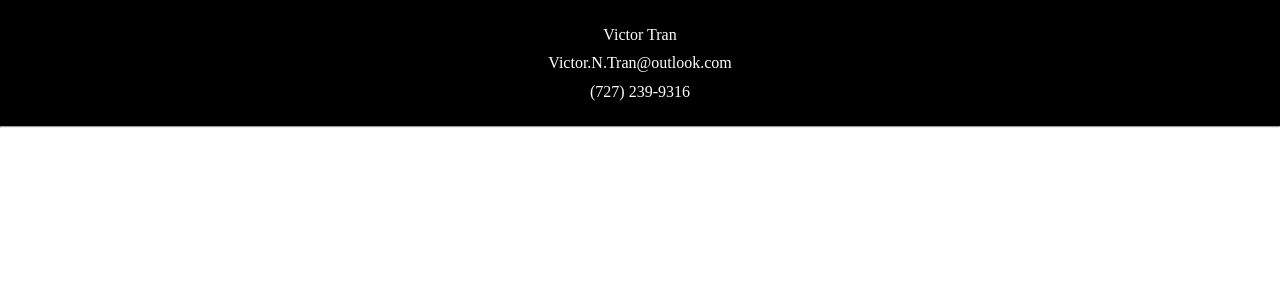
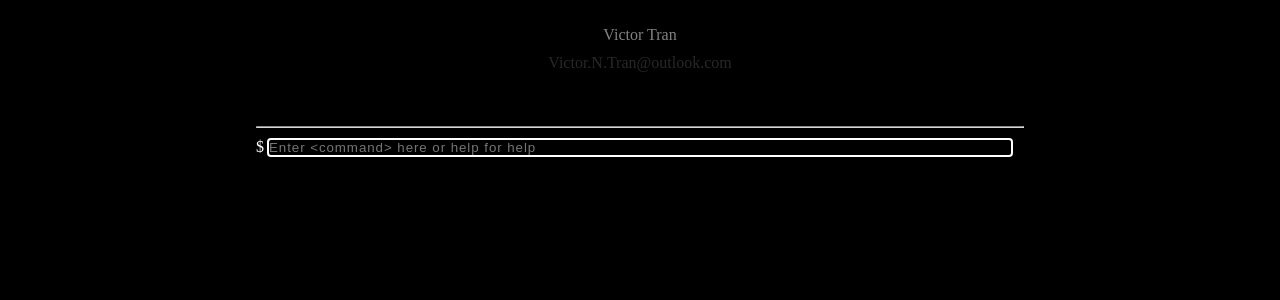
Before and after one commit to iVictor-Git/iVictor-Git.github.io, a React app: page / in a window 1280 px wide. Shown: the top 300 px of the page. Built offline with nearby package versions, Linux system fonts and the light colour scheme.

Commit message:
Create container and dummy components that will serve as the command line/terminal

```diff
--- a/src/App.css
+++ b/src/App.css
@@ -1,6 +1,13 @@
+body {
+  width: 100vw;
+  background-color: black;
+  overflow: hidden;
+}
+
 .App {
   margin-top: 0;
   background-color: black;
-  width: 100vw;
+  width: 60%;
   height: 100%;
+  margin: 0 auto;
 }
--- a/src/App.js
+++ b/src/App.js
@@ -5,6 +5,7 @@ import { Welcome } from './components/Welcome/Welcome';
 import FadeInOut from './components/Animate/FadeInOut';
 
 import AsyncComponent from './hoc/AsyncComponent/AsyncComponent';
+import data from './config'
 
 class App extends Component {
   constructor() {
@@ -51,33 +52,37 @@ class App extends Component {
 
 
   render() {
-    const welcome = (
+    const welcome = this.state.welcome.show ? (
       <FadeInOut>
         <Welcome />
       </FadeInOut>
-    )
-    let Header, FadeIn, data;
+    ) : null;
+    let Header, FadeIn, Body, CommandLine;
+    const headerData = data.data;
 
     if (this.state.resume.show) {
-      data = ['Victor Tran', 'Victor.N.Tran@outlook.com', '(727) 239-9316'];
       Header = AsyncComponent(() => import('./components/Resume/Header/Header'));
       FadeIn = AsyncComponent(() => import('./components/Animate/FadeIn'));
+      Body = AsyncComponent(() => import('./components/Resume/Body/Body'));
+      CommandLine = AsyncComponent(() => import('./components/Resume/Body/CommandLine/CommandLine'))
     }
 
+    const resume = this.state.resume.show ? (
+      <React.Fragment>
+        <Header data={headerData} fadeIn={FadeIn} />
+        <FadeIn>
+          <hr />
+        </FadeIn>
+        <Body>
+          <CommandLine></CommandLine>
+        </Body>
+      </React.Fragment>
+    ) : null;
 
     return (
       <div className={styles.App}>
-        {this.state.welcome.show ? welcome : null}
-        {this.state.resume.show ? (
-          (
-            <React.Fragment>
-              <Header data={data} fadeIn={FadeIn} />
-              <FadeIn>
-                <hr />
-              </FadeIn>
-            </React.Fragment>
-          )
-        ) : null}
+        {welcome}
+        {resume}
 
       </div>
     );
--- /dev/null
+++ b/src/components/Resume/Body/Body.css
@@ -0,0 +1,5 @@
+.Body {
+	height: 100vh;
+	background-color: black;
+	width: 100%;
+}
--- /dev/null
+++ b/src/components/Resume/Body/Body.js
@@ -0,0 +1,20 @@
+// this is the layout Body will be the container component
+import React, { Component } from 'react';
+import styles from './Body.css';
+
+class Body extends Component {
+	constructor(props) {
+		super(props);
+		this.state = {}
+	}
+
+	render() {
+		return (
+			<div className={styles.Body}>
+				{this.props.children}
+			</div>
+		)
+	}
+}
+
+export default Body;
--- /dev/null
+++ b/src/components/Resume/Body/CommandLine/CommandLine.css
@@ -0,0 +1,6 @@
+.CommandLine {
+	height: 84.5vh;
+	background-color: black;
+	color: white;
+	width: 100%;
+}
--- /dev/null
+++ b/src/components/Resume/Body/CommandLine/CommandLine.js
@@ -0,0 +1,28 @@
+import React, { Component } from 'react';
+import styles from './CommandLine.css';
+import Prompt from './Prompt/Prompt';
+// CommandLine will store command
+// command will determine what to show the user
+// User will be able to enter a command in a commandline style prompt
+// ex => >>> <command>
+// content will be shown on a new line
+
+class CommandLine extends Component {
+	constructor(props) {
+		super(props);
+		this.state = {
+			command: ''
+		};
+
+	}
+
+	render() {
+		return (
+			<div className={styles.CommandLine}>
+				<Prompt />
+			</div>
+		)
+	}
+}
+
+export default CommandLine;
--- /dev/null
+++ b/src/components/Resume/Body/CommandLine/Prompt/Prompt.css
@@ -0,0 +1,33 @@
+.Prompt {
+	display: flex;
+	margin-top: 10px;
+	width: 100%;
+}
+
+.Input {
+	margin-left: 5px;
+	caret-color: white;
+	background-color: black;
+	outline-color: transparent;
+	color: white;
+	font-family: 'consolas', 'times' sans-serif;
+	letter-spacing: .07em;
+	border: none;
+	width: 58vw;
+}
+
+.BlinkCursor {
+	margin-left: 5px;
+	width: auto;
+	max-width: 100%;
+	overflow: hidden; /* Ensures the content is not revealed until the animation */
+	border-right: .15em solid white; /* The typwriter cursor */
+	white-space: nowrap; /* Keeps the content on a single line */
+	animation: blink-caret 1.25s step-end infinite;
+	outline-color: transparent;
+}
+
+@keyframes blink-caret {
+  from, to { border-color: transparent }
+  50% { border-color: white; }
+}
--- /dev/null
+++ b/src/components/Resume/Body/CommandLine/Prompt/Prompt.js
@@ -0,0 +1,16 @@
+import React from 'react';
+import styles from './Prompt.css';
+
+const Prompt = () => {
+
+	return (
+		<div className={styles.Prompt}>
+			<span>$</span>
+			<form>
+				<input className={styles.Input} type="text" name="" id="" autoFocus placeholder={"Enter <command> here or help for help"} />
+			</form>
+		</div>
+	)
+}
+
+export default Prompt;
--- /dev/null
+++ b/src/config.js
@@ -0,0 +1,3 @@
+export default {
+	data: ['Victor Tran', 'Victor.N.Tran@outlook.com', '(727) 239-9316']
+}
```
